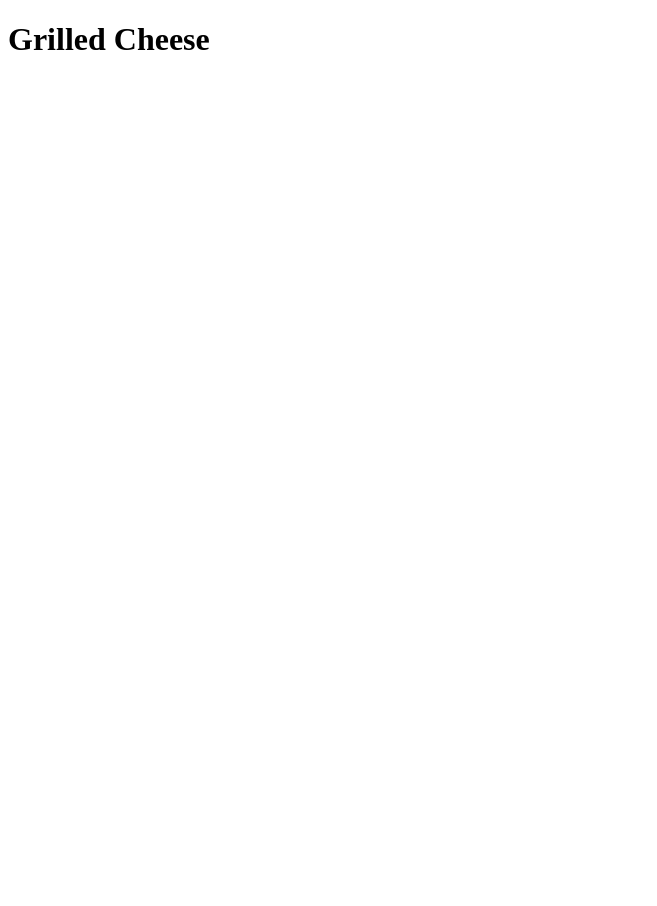
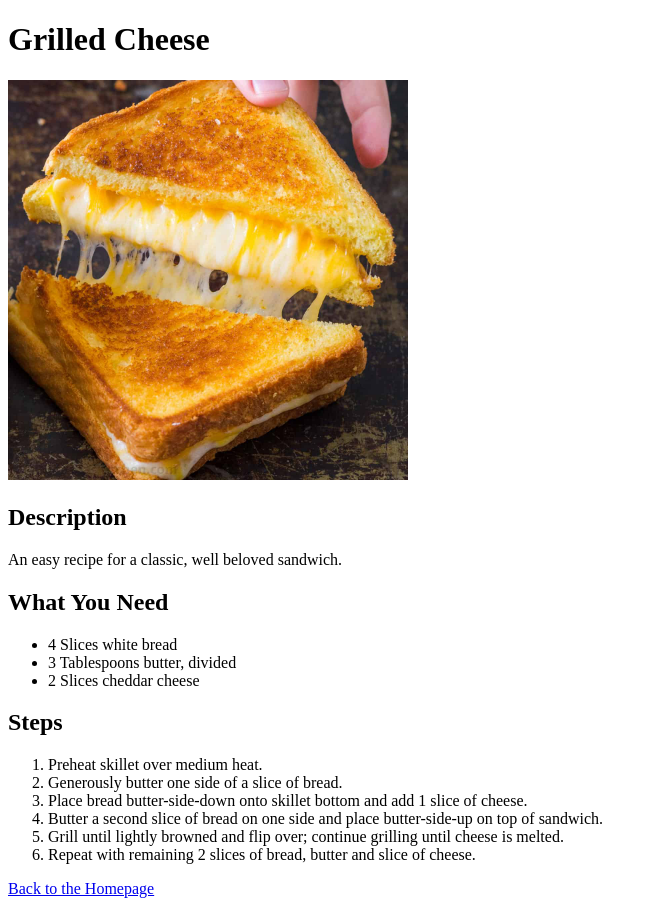
Before and after one commit to gurpsehm/odin-recipes, a plain HTML site: page recipes/grilled-cheese.html in a window 1280 px wide. Shown: the whole page, without its empty margins (0-657 px from the left). Before the commit the page ends 800 px from the top, so only its background shows below. Drawn offline with Linux system fonts and the light colour scheme.

Commit message:
completed grilled cheese by adding image, description, ingredients (unordered list), and steps (ordered list).

```diff
--- a/recipes/grilled-cheese.html
+++ b/recipes/grilled-cheese.html
@@ -7,5 +7,28 @@
 
 <body>
     <h1>Grilled Cheese</h1>
+    <img src="../images/grilled-cheese.jpg" alt="Picture of someone pulling apart a grilled cheese sandwich to show the melted cheese stringing away." width="400">
+
+    <h2>Description</h2>
+    <p>An easy recipe for a classic, well beloved sandwich.</p>
+
+    <h2>What You Need</h2>
+    <ul>
+      <li>4 Slices white bread</li>
+      <li>3 Tablespoons butter, divided</li>
+      <li>2 Slices cheddar cheese</li>
+    </ul>
+
+    <h2>Steps</h2>
+    <ol>
+      <li>Preheat skillet over medium heat.</li>
+      <li>Generously butter one side of a slice of bread.</li>
+      <li>Place bread butter-side-down onto skillet bottom and add 1 slice of cheese.</li>
+      <li>Butter a second slice of bread on one side and place butter-side-up on top of sandwich.</li>
+      <li>Grill until lightly browned and flip over; continue grilling until cheese is melted.</li>
+      <li>Repeat with remaining 2 slices of bread, butter and slice of cheese.</li>
+    </ol>
+
+    <a href="../index.html">Back to the Homepage</a>
 </body>
 </html>
```
